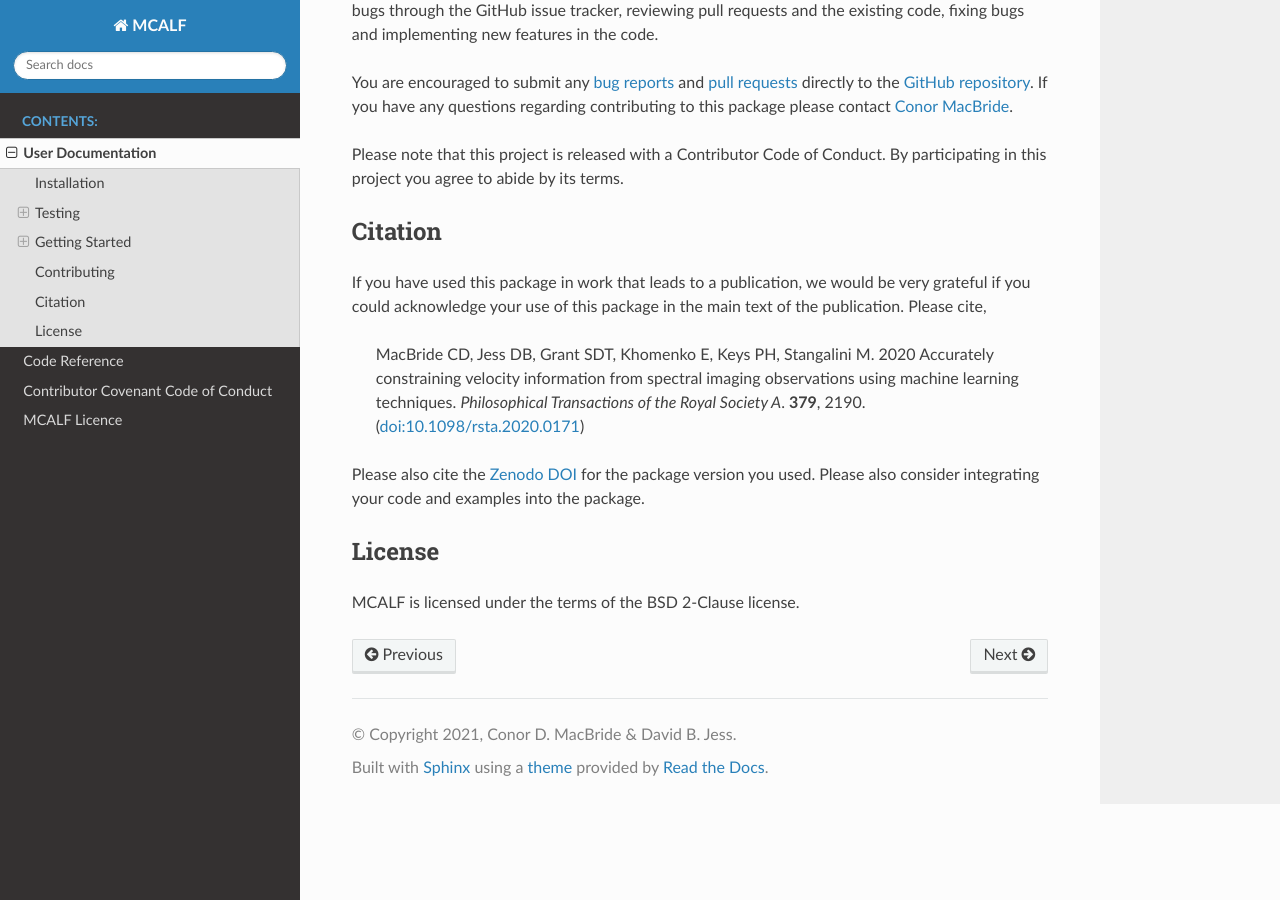
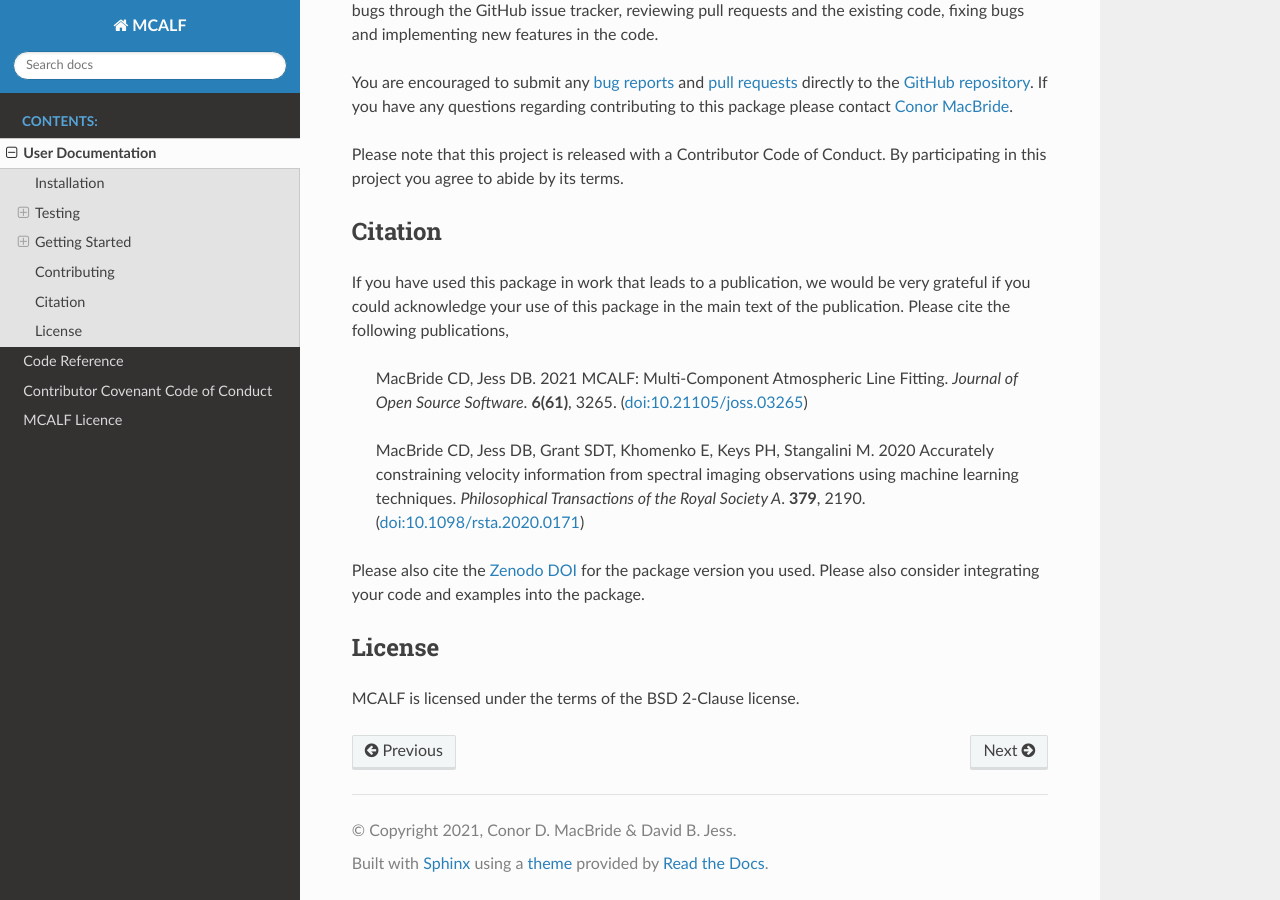
Before and after one commit to ConorMacBride/mcalf, a Sphinx documentation site: the page built from docs/guide/index.rst, in a window 1280 px wide and 900 px high, scrolled down 3611 px. Built offline with Sphinx 7.4.7 and the Read the Docs theme 2.0.0, drawn with Linux system fonts in a browser that asks for light colours; pages that are not in the unit, such as notebooks, are missing from menus; the version number could not be read and is left out.

Commit message:
Add JOSS citation
Signed-off-by: Conor MacBride <conor@macbride.me>

```diff
--- a/docs/guide/index.rst
+++ b/docs/guide/index.rst
@@ -187,7 +187,14 @@ Citation
 If you have used this package in work that leads to a publication, we would
 be very grateful if you could acknowledge your use of this package in the
 main text of the publication.
-Please cite,
+Please cite the following publications,
+
+    MacBride CD, Jess DB. 2021
+    MCALF: Multi-Component Atmospheric Line Fitting.
+    *Journal of Open Source Software*. **6(61)**, 3265.
+    (`doi:10.21105/joss.03265 <https://doi.org/10.21105/joss.03265>`_)
+
+..
 
     MacBride CD, Jess DB, Grant SDT, Khomenko E, Keys PH, Stangalini M. 2020
     Accurately constraining velocity information from spectral imaging
```
Also changed, not shown: README.rst (+8 -1 lines).
